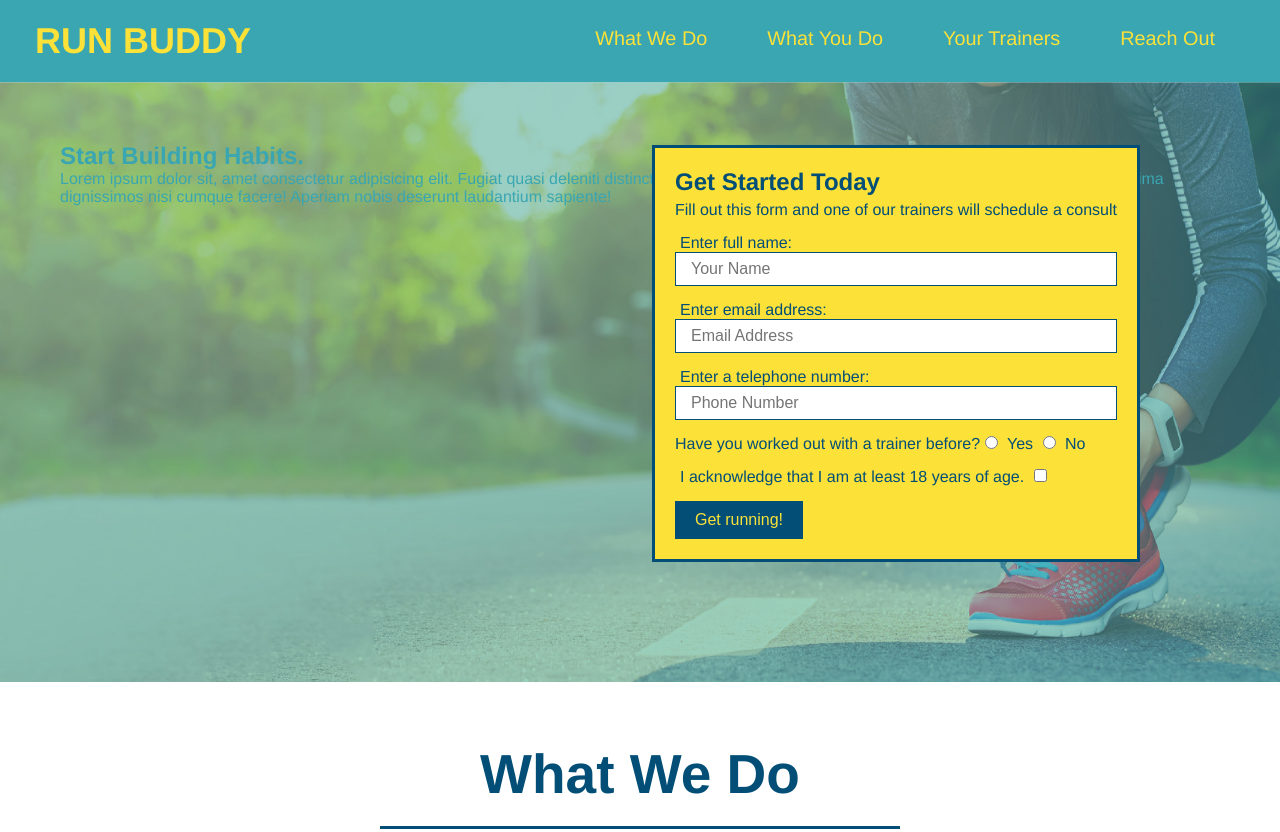
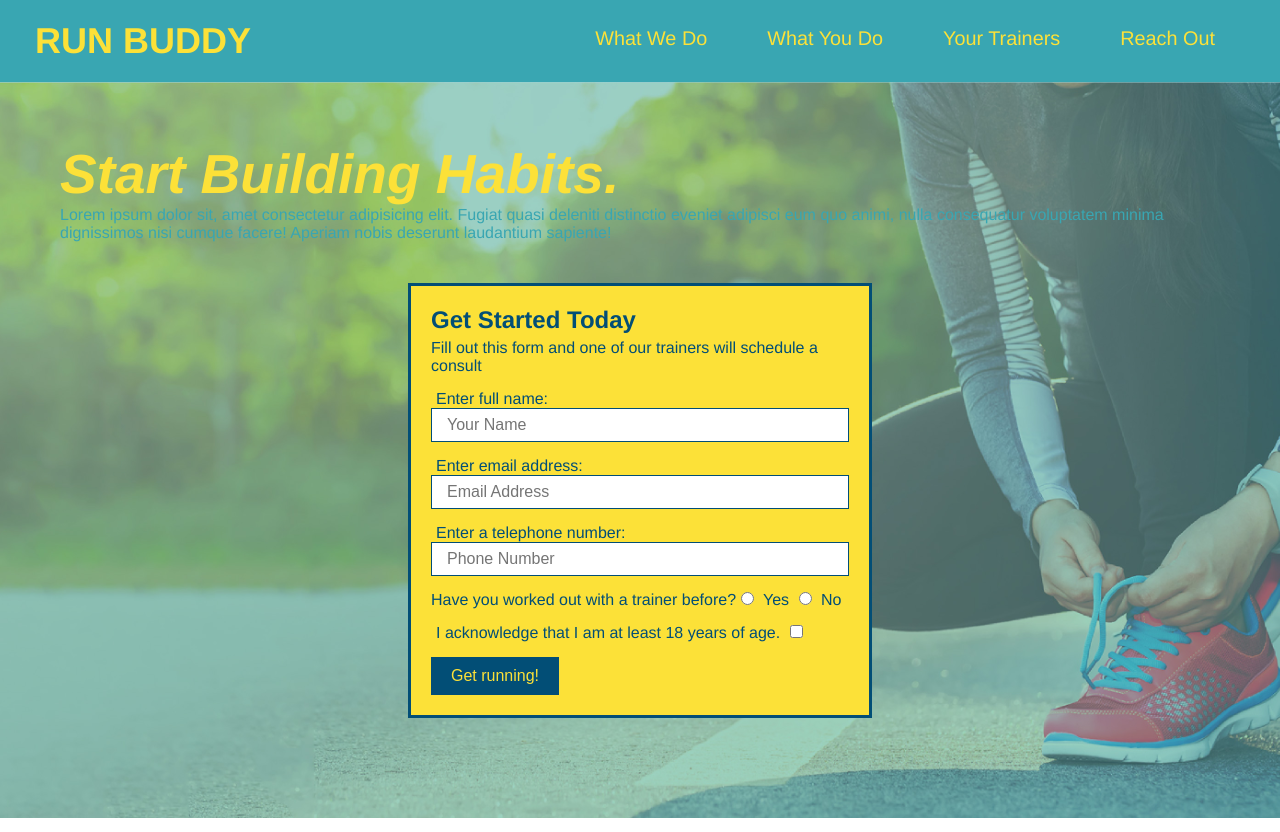
Before and after one commit to elizabethodell/run-buddy, a plain HTML site: page index.html in a window 1280 px wide. Shown: the top 832 px of the page. Drawn offline with Linux system fonts and the light colour scheme.

Commit message:
add flexbox to the hero

```diff
--- a/assets/css/style.css
+++ b/assets/css/style.css
@@ -53,17 +53,18 @@
     background: #fce138;
     width: 100%;
     padding: 40px 35px;
+    display: flex;
+    justify-content: space-between;
+    flex-wrap: wrap;
   }
 
   footer h2 {
-    display: inline;
     color: #024e76;
     font-size: 30px;
     margin: 0;
   }
 
   footer div {
-    float: right;
     line-height: 1.5;
     text-align: right;
   }
@@ -79,24 +80,30 @@
   /* Hero Style Start */
   .hero {
     background-image: url("../images/flipped-hero-image.jpg");
-    height: 600px;
     background-size: cover;
     background-position: center;
-    position: relative;
+    display: flex;
+    justify-content: center;
+    flex-wrap: wrap;
   }
 
   /* hero form style start*/
   .hero-form {
     background-color: #fce138;
     padding: 20px;
-    width: 500 px;
     color: #024e76;
-    position: absolute;
-    bottom: 120px;
-    right: 140px;
     border-style: solid;
     border-width: 3px;
     border-color: #024e76;
+    width: 40%;
+    margin: 3.5%;
+
+  }
+
+  .hero-cta h2 {
+    font-style: italic;
+    font-size: 55px;
+    color: #fce138;
   }
 /* hero form style end*/
 
```
